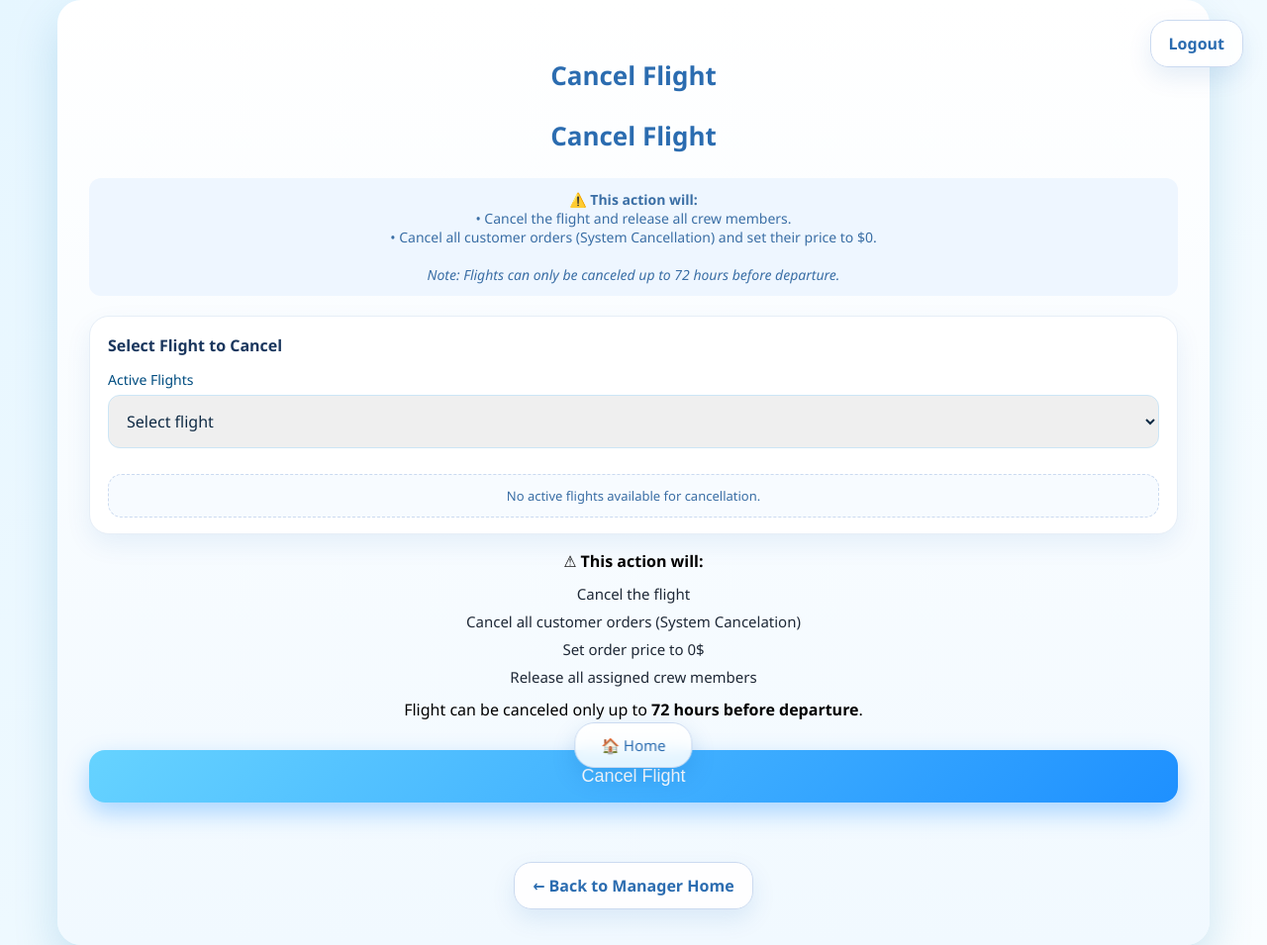
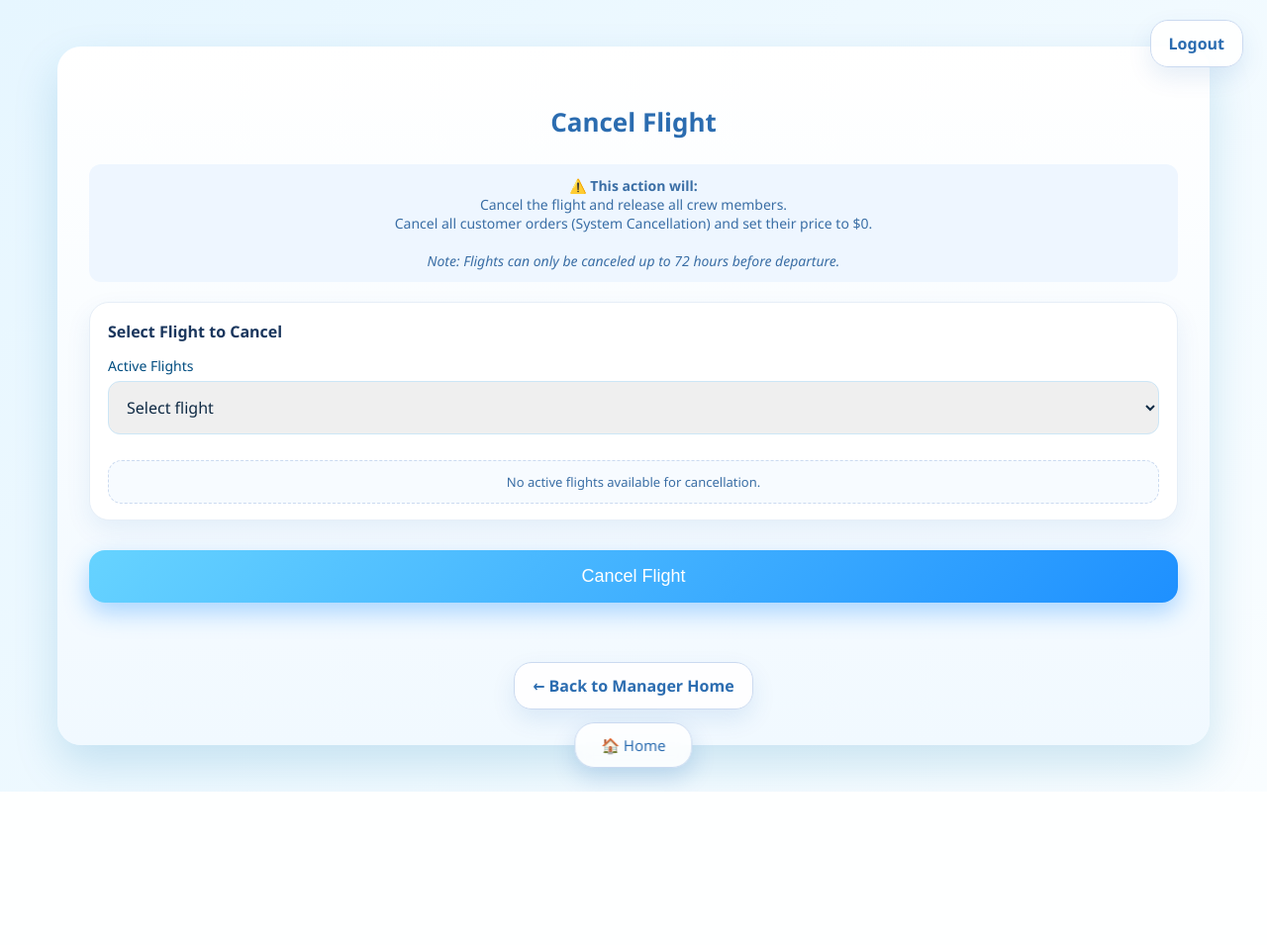
Before and after one commit to yoniepstein172/final-fly-tau-28, a Flask app: page /manager/cancel-flight in a window 1280 px wide. Shown: the whole page at 99% size. After the commit the page ends 800 px from the top, so only its background shows below. Run offline with Flask 3, Linux system fonts and the light colour scheme; a user stored in the database is signed in; data that the repository does not hold is empty.

Commit message:
Refactor cancel flight page content
Removed duplicate title and simplified warning section.

```diff
--- a/templates/manager_cancel_flight.html
+++ b/templates/manager_cancel_flight.html
@@ -5,11 +5,10 @@
 <div class="dashboard-card wide-box">
 
     <h2 class="page-title">Cancel Flight</h2>
-        <h2 class="page-title">Cancel Flight</h2>
 <p class="form-note">
     ⚠️ <strong>This action will:</strong><br>
-    • Cancel the flight and release all crew members.<br>
-    • Cancel all customer orders (System Cancellation) and set their price to $0.<br>
+    Cancel the flight and release all crew members.<br>
+    Cancel all customer orders (System Cancellation) and set their price to $0.<br>
     <br>
     <em>Note: Flights can only be canceled up to 72 hours before departure.</em>
 </p>
@@ -46,18 +45,6 @@
       {% endif %}
     </div>
 
-<div class="warning-title">
-  ⚠ <strong>This action will:</strong>
-
-<ul class="cancel-info">
-    <li>Cancel the flight</li>
-    <li>Cancel all customer orders (System Cancelation)</li>
-    <li>Set order price to 0$</li>
-    <li>Release all assigned crew members</li>
-</ul>
-
-      Flight can be canceled only up to <b>72 hours before departure</b>.
-    </div>
       <button type="submit" class="action-box danger">
         Cancel Flight
       </button>
```
